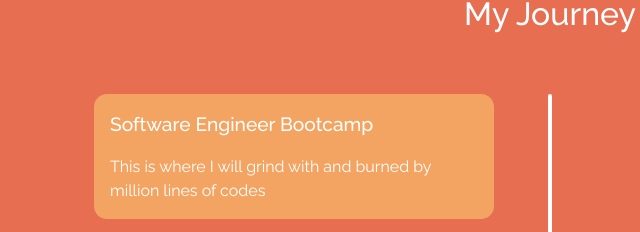
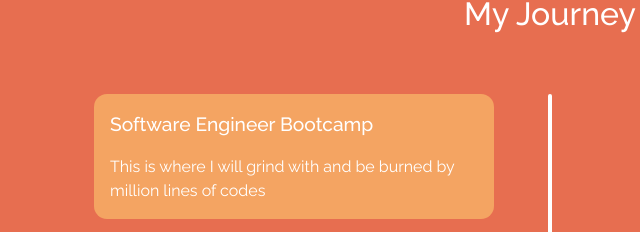
Before and after one commit to jonathanwong0908/jonathanwong0908.github.io, a plain HTML site: page index.html in a window 1280 px wide. Shown: the part 1602-1834 px from the top of the page, 90-730 px from the left. Drawn offline with nearby package versions, Linux system fonts and the light colour scheme.

Commit message:
grammar changes

```diff
--- a/index.html
+++ b/index.html
@@ -94,7 +94,8 @@
             <div class="grid-container journey-container flow hidden">
                 <div class="journey-block journey-bootcamp bg-accent-800 flow">
                     <h3 class="ff-primary fs-600 fw-semi-bold text-neutral-100">Software Engineer Bootcamp</h3>
-                    <p class="ff-primary text-neutral-100">This is where I will grind with and burned by million lines
+                    <p class="ff-primary text-neutral-100">This is where I will grind with and be burned by million
+                        lines
                         of codes</p>
                 </div>
                 <div class="journey-block journey-marketing bg-accent-800 flow">
```
